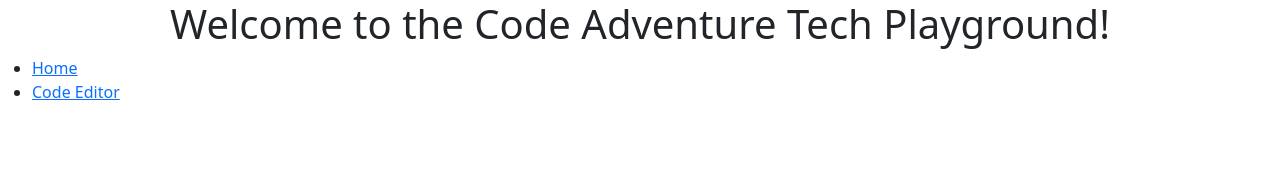
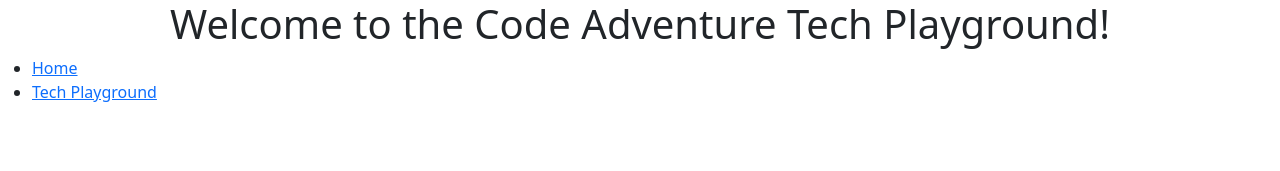
Before and after one commit to huntnel/tech-playground, a React (Create React App) app in the folder frontend/: page / in a window 1280 px wide. Shown: the top 171 px of the page. Built offline with nearby package versions, Linux system fonts and the light colour scheme.

Commit message:
Fixed names

```diff
--- a/frontend/public/index.html
+++ b/frontend/public/index.html
@@ -24,7 +24,7 @@
       work correctly both with client-side routing and a non-root public URL.
       Learn how to configure a non-root public URL by running `npm run build`.
     -->
-    <title>React App</title>
+    <title>Tech Playground</title>
   </head>
   <body>
     <noscript>You need to enable JavaScript to run this app.</noscript>
--- a/frontend/src/components/Home.js
+++ b/frontend/src/components/Home.js
@@ -35,7 +35,7 @@ function Home() {
     </li>
     <li>
         {/* Endpoint to route to About component */}
-        <Link to="/codeEditor">Code Editor</Link>
+        <Link to="/task">Tech Playground</Link>
     </li>
   </ul>
   </div>;
```
